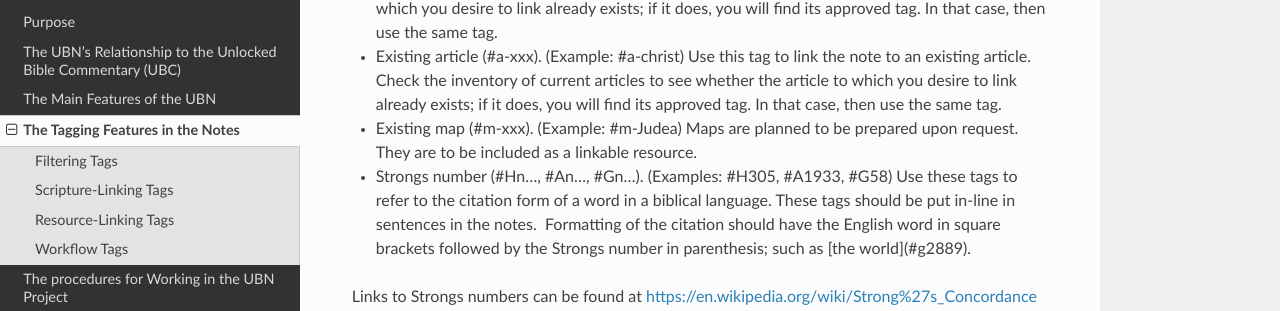
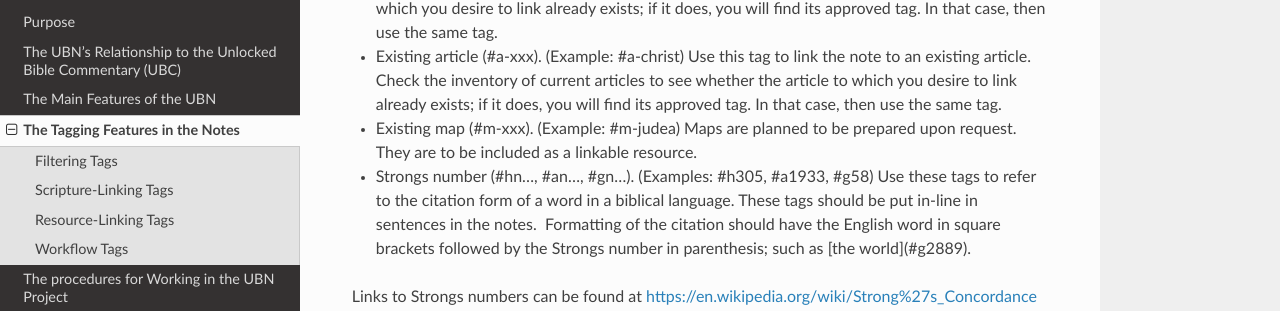
Before and after one commit to unfoldingWord-dev/Unlocked-Bible-Notes-Info, a Sphinx documentation site: the page built from docs/tagging.rst, in a window 1280 px wide and 1400 px high, scrolled down 1920 px. Shown: the part 139-450 px from the top of the window. Built offline with Sphinx 7.4.7 and the Read the Docs theme 2.0.0, drawn with Linux system fonts in a browser that asks for light colours; some of the changed text lies outside the part shown.

```diff
--- a/docs/tagging.rst
+++ b/docs/tagging.rst
@@ -48,8 +48,8 @@ These tags allow the writer to link notes to other project resources, i.e., glos
 
 - Existing glossary entry (#g-xxx).  (Example: #g-ascension) Use this tag to link the note to an existing glossary item. Check the inventory of current glossary items to see whether the item to which you desire to link already exists; if it does, you will find its approved tag. In that case, then use the same tag.
 - Existing article (#a-xxx). (Example: #a-christ) Use this tag to link the note to an existing article. Check the inventory of current articles to see whether the article to which you desire to link already exists; if it does, you will find its approved tag. In that case, then use the same tag.
-- Existing map (#m-xxx). (Example: #m-Judea) Maps are planned to be prepared upon request. They are to be included as a linkable resource.
-- Strongs number (#Hn..., #An..., #Gn...). (Examples: #H305, #A1933, #G58) Use these tags to refer to the citation form of a word in a biblical language. These tags should be put in-line in sentences in the notes.  Formatting of the citation should have the English word in square brackets followed by the Strongs number in parenthesis; such as [the world](#g2889).
+- Existing map (#m-xxx). (Example: #m-judea) Maps are planned to be prepared upon request. They are to be included as a linkable resource.
+- Strongs number (#hn..., #an..., #gn...). (Examples: #h305, #a1933, #g58) Use these tags to refer to the citation form of a word in a biblical language. These tags should be put in-line in sentences in the notes.  Formatting of the citation should have the English word in square brackets followed by the Strongs number in parenthesis; such as [the world](#g2889).
 Links to Strongs numbers can be found at https://en.wikipedia.org/wiki/Strong%27s_Concordance or elsewhere.
 
 
```
Also changed, not shown: other parts of docs/tagging.rst (+1 -1 lines).
